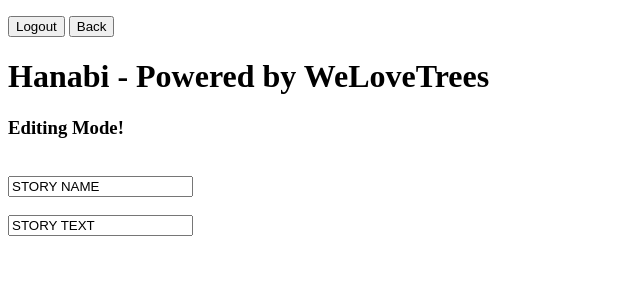
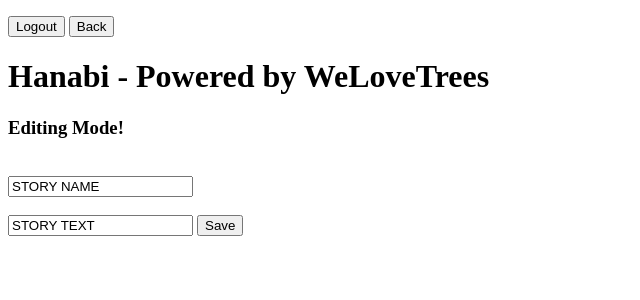
Before and after one commit to mahirriki1/p00-Hanabi, a Flask app: template app/templates/edit.html in a window 1280 px wide. Shown: the top 300 px of the page, without its empty margins (0-640 px from the left). Run offline with Flask 2, Linux system fonts and the light colour scheme; the template is opened without the code that fills it, so the values that code supplies are empty.

Commit message:
ADDED BUTTON TO EDIT.HTML

```diff
--- a/app/templates/edit.html
+++ b/app/templates/edit.html
@@ -24,7 +24,8 @@
     <br>
     <form action="/placeholder">
         <input type="text" value="STORY TEXT"></input>
-    </form
+        <input type="submit" value="Save"></input>
+    </form>
 
   </body>
 
```
